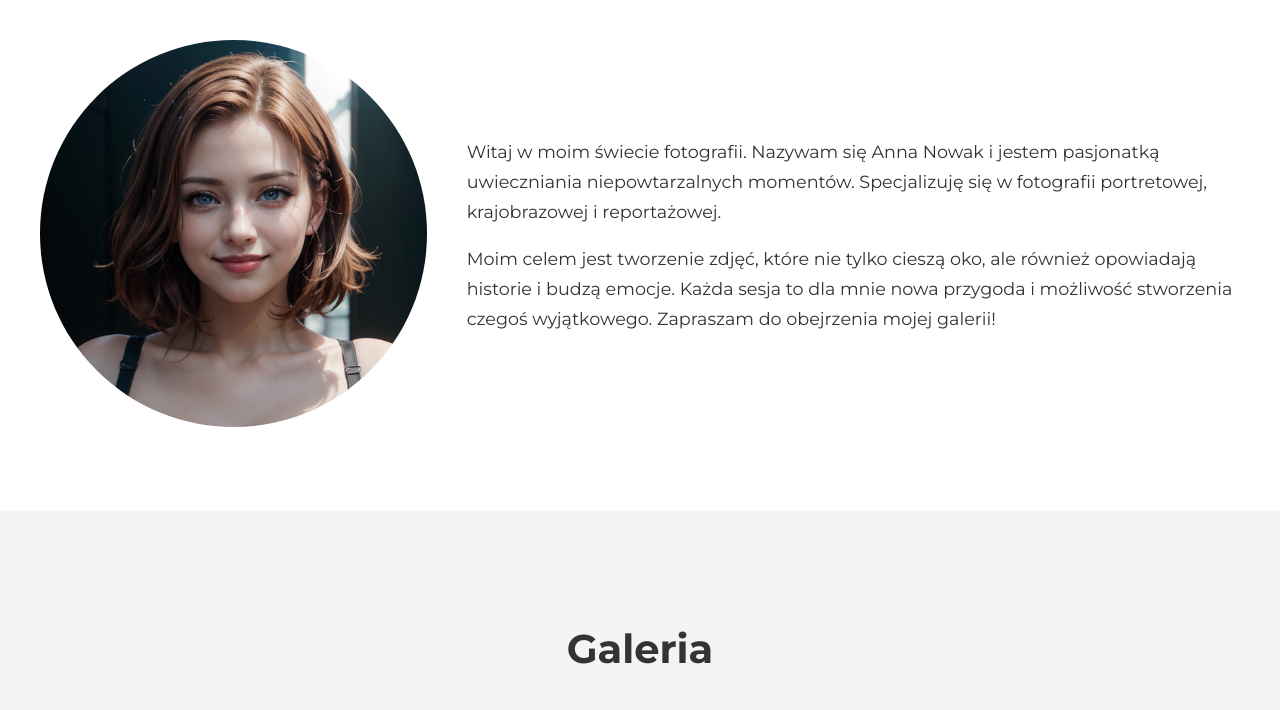
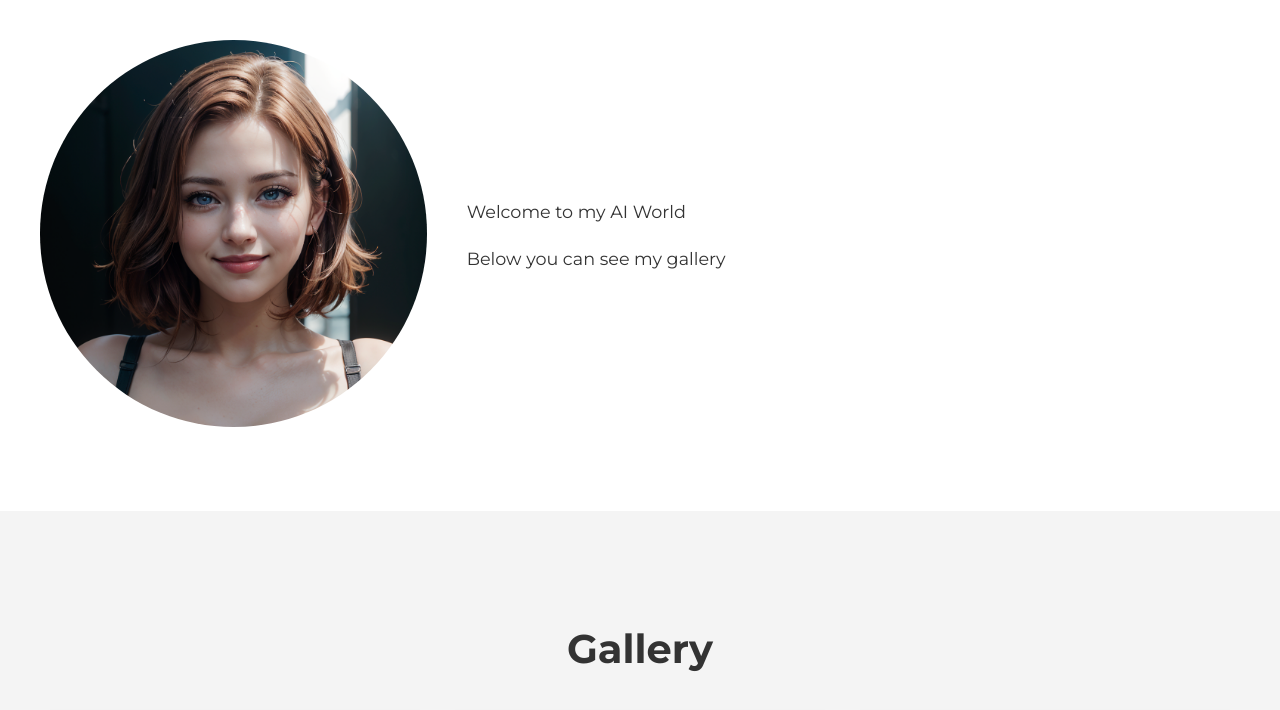
Before and after one commit to DECIQAR/DECIQAR, a plain HTML site: page index.html in a window 1280 px wide. Shown: the part 840-1550 px from the top of the page. Drawn offline with Linux system fonts and the light colour scheme.

Commit message:
Update index.html

```diff
--- a/index.html
+++ b/index.html
@@ -202,8 +202,8 @@
                     </div>
                     <div class="about-text">
                         <!-- ZMIEŃ OPIS -->
-                        <p>Witaj w moim świecie fotografii. Nazywam się Anna Nowak i jestem pasjonatką uwieczniania niepowtarzalnych momentów. Specjalizuję się w fotografii portretowej, krajobrazowej i reportażowej.</p>
-                        <p>Moim celem jest tworzenie zdjęć, które nie tylko cieszą oko, ale również opowiadają historie i budzą emocje. Każda sesja to dla mnie nowa przygoda i możliwość stworzenia czegoś wyjątkowego. Zapraszam do obejrzenia mojej galerii!</p>
+                        <p>Welcome to my AI World</p>
+                        <p> Below you can see my gallery</p>
                         <!-- KONIEC ZMIAN -->
                     </div>
                 </div>
@@ -212,7 +212,7 @@
 
         <section id="gallery" class="gallery-section">
             <div class="container">
-                <h2>Galeria</h2>
+                <h2>Gallery</h2>
                 <div class="gallery-grid" id="gallery-container">
                     <!-- Zdjęcia zostaną tutaj automatycznie wstawione przez JavaScript -->
                 </div>
```
